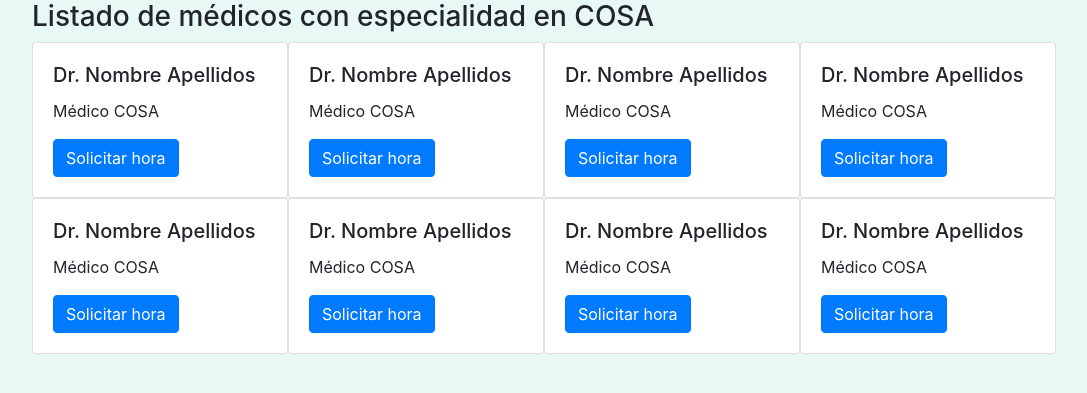
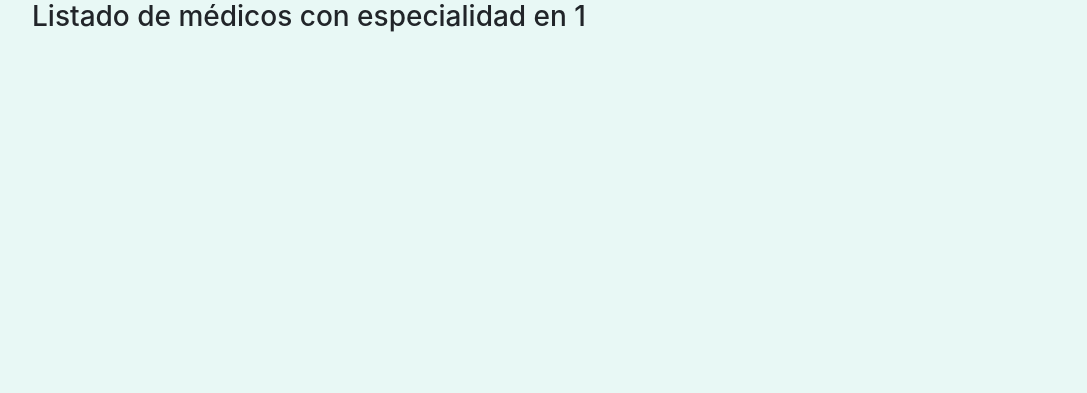
Before and after one commit to eduardocalabrano/reserva_horas_medicas, a Django app: page /medicos/1/ in a window 1280 px wide. Shown: the top 393 px of the page, without its empty margins (38-1125 px from the left). Run offline with Django 3.2, Linux system fonts and the light colour scheme; tables that the repository leaves empty hold one stand-in row (values such as "Sample post"); some libraries are stand-ins or nearby versions.

Commit message:
avances con filtro de búsqueda

```diff
--- a/administracion/models.py
+++ b/administracion/models.py
@@ -13,7 +13,7 @@ class Persona(models.Model):
 
 class Medico(Persona):
     especialidad = models.CharField(max_length=80)
-    foto_perfil = models.ImageField(upload_to='media/medicos', default='media/medicos/default.jpg')
+    foto_perfil = models.ImageField(upload_to='medicos', default='medicos/default.jpg')
     OPCIONES_GENERO = [
     ('F', 'Femenino'),
     ('M','Masculino'),
--- a/gestor_horas_medicas/settings.py
+++ b/gestor_horas_medicas/settings.py
@@ -15,6 +15,8 @@ import os
 # Build paths inside the project like this: os.path.join(BASE_DIR, ...)
 BASE_DIR = os.path.dirname(os.path.dirname(os.path.abspath(__file__)))
 
+MEDIA_URL = '/media/'
+MEDIA_ROOT = os.path.join(BASE_DIR, 'media')
 
 # Quick-start development settings - unsuitable for production
 # See https://docs.djangoproject.com/en/3.0/howto/deployment/checklist/
--- a/sitio_publico/static/js/eventos_inicio.js
+++ b/sitio_publico/static/js/eventos_inicio.js
@@ -2,7 +2,7 @@ $(document).ready(function() {
     $( "#seleccion_especialidad" ).change(function() {
         // var sel = $( "select#seleccion_especialidad" ).val();
         var sel = $("#seleccion_especialidad option:selected").text();
-        alert(sel);
+        // alert(sel);
         // link_buscar
         $("#link_buscar").attr("href", "/medicos/"+sel)
     });
--- a/sitio_publico/templates/administracion/inicio.html
+++ b/sitio_publico/templates/administracion/inicio.html
@@ -11,8 +11,10 @@
         <div class="row">
             <div class="form-group row col-md-8 offset-md-2">
                 <select class="form-control col-sm-9" id="seleccion_especialidad">
+                    <option value="" disabled selected>Seleccione especialidad</option>
                     {% for detalle_especialidades in especialidades %}
-                    <option value="{{detalle_especialidades.id}}">{{detalle_especialidades.especialidad}}</option>
+                    <!-- <option value="{{detalle_especialidades.id}}">{{detalle_especialidades.especialidad}}</option> -->
+                    <option value="">{{detalle_especialidades.especialidad}}</option>
                     {% endfor %}
                 </select>
                 <a href="" class="col-sm-2" id="link_buscar"><input class="btn btn-info" type="button" value="Buscar" id="but_buscar"></a>
--- a/sitio_publico/templates/administracion/medicos_especialidad.html
+++ b/sitio_publico/templates/administracion/medicos_especialidad.html
@@ -2,75 +2,26 @@
 {% load static %}
 {% block content %}
 <div class="row">
-    <h3>Listado de médicos con especialidad en COSA</h3>
+    <h3>Listado de médicos con especialidad en {{especialidad}}</h3>
 </div>
 <div class="row">
+    {% for medicos_filtrados in medicos %}
     <div class="card" style="width: 16rem;">
-        <img src="" class="card-img-top" alt="">
+        <img src="{{ medicos_filtrados.foto_perfil.url }}" class="card-img-top" alt="...">
+        <!-- <img src="" class="card-img-top" alt=""> -->
         <div class="card-body">
-            <h5 class="card-title">Dr. Nombre Apellidos</h5>
-            <p class="card-text">Médico COSA</p>
-            <a href="#" class="btn btn-primary">Solicitar hora</a>
+          <h5 class="card-title">
+          {% if medicos_filtrados.genero == 'F' %}
+            Dra.
+          {% else %}
+            Dr.
+          {% endif %}
+          {{medicos_filtrados.nombre}} {{medicos_filtrados.apellidos}}</h5>
+          <p class="card-text">{{medicos_filtrados.especialidad}}</p>
+          <a href="#" class="btn btn-primary">Solicitar hora</a>
         </div>
     </div>
-    <div class="card" style="width: 16rem;">
-        <img src="" class="card-img-top" alt="">
-        <div class="card-body">
-            <h5 class="card-title">Dr. Nombre Apellidos</h5>
-            <p class="card-text">Médico COSA</p>
-            <a href="#" class="btn btn-primary">Solicitar hora</a>
-        </div>
-    </div>
-    <div class="card" style="width: 16rem;">
-        <img src="" class="card-img-top" alt="">
-        <div class="card-body">
-            <h5 class="card-title">Dr. Nombre Apellidos</h5>
-            <p class="card-text">Médico COSA</p>
-            <a href="#" class="btn btn-primary">Solicitar hora</a>
-        </div>
-    </div>
-    <div class="card" style="width: 16rem;">
-        <img src="" class="card-img-top" alt="">
-        <div class="card-body">
-            <h5 class="card-title">Dr. Nombre Apellidos</h5>
-            <p class="card-text">Médico COSA</p>
-            <a href="#" class="btn btn-primary">Solicitar hora</a>
-        </div>
-    </div>
-</div>
-<div class="row">
-    <div class="card" style="width: 16rem;">
-        <img src="" class="card-img-top" alt="">
-        <div class="card-body">
-            <h5 class="card-title">Dr. Nombre Apellidos</h5>
-            <p class="card-text">Médico COSA</p>
-            <a href="#" class="btn btn-primary">Solicitar hora</a>
-        </div>
-    </div>
-    <div class="card" style="width: 16rem;">
-        <img src="" class="card-img-top" alt="">
-        <div class="card-body">
-            <h5 class="card-title">Dr. Nombre Apellidos</h5>
-            <p class="card-text">Médico COSA</p>
-            <a href="#" class="btn btn-primary">Solicitar hora</a>
-        </div>
-    </div>
-    <div class="card" style="width: 16rem;">
-        <img src="" class="card-img-top" alt="">
-        <div class="card-body">
-            <h5 class="card-title">Dr. Nombre Apellidos</h5>
-            <p class="card-text">Médico COSA</p>
-            <a href="#" class="btn btn-primary">Solicitar hora</a>
-        </div>
-    </div>
-    <div class="card" style="width: 16rem;">
-        <img src="" class="card-img-top" alt="">
-        <div class="card-body">
-            <h5 class="card-title">Dr. Nombre Apellidos</h5>
-            <p class="card-text">Médico COSA</p>
-            <a href="#" class="btn btn-primary">Solicitar hora</a>
-        </div>
-    </div>
+    {% endfor %}
 </div>
 {% endblock %}
 
--- a/sitio_publico/views.py
+++ b/sitio_publico/views.py
@@ -1,10 +1,12 @@
 from django.shortcuts import render
 from django.http import JsonResponse
 from administracion.models import Medico
+from django.db.models import Count
 
 def inicio(request):
-    lista_especialidades = Medico.objects.all()
+    lista_especialidades = Medico.objects.values('especialidad').annotate(Count('especialidad')).order_by('especialidad')
     return render(request, 'administracion/inicio.html', {'especialidades': lista_especialidades})
 
 def listar_medicos(request, esp):
-    return render(request, 'administracion/medicos_especialidad.html', {})
+    lista_medicos = Medico.objects.values('nombre', 'apellidos', 'especialidad', 'id', 'genero', 'foto_perfil').filter(especialidad = esp)
+    return render(request, 'administracion/medicos_especialidad.html', {'medicos': lista_medicos, 'especialidad': esp})
```
Also changed, not shown: administracion/migrations/0009_auto_20200511_2107.py (added), administracion/migrations/0010_auto_20200511_2117.py (added), 1 other file.
